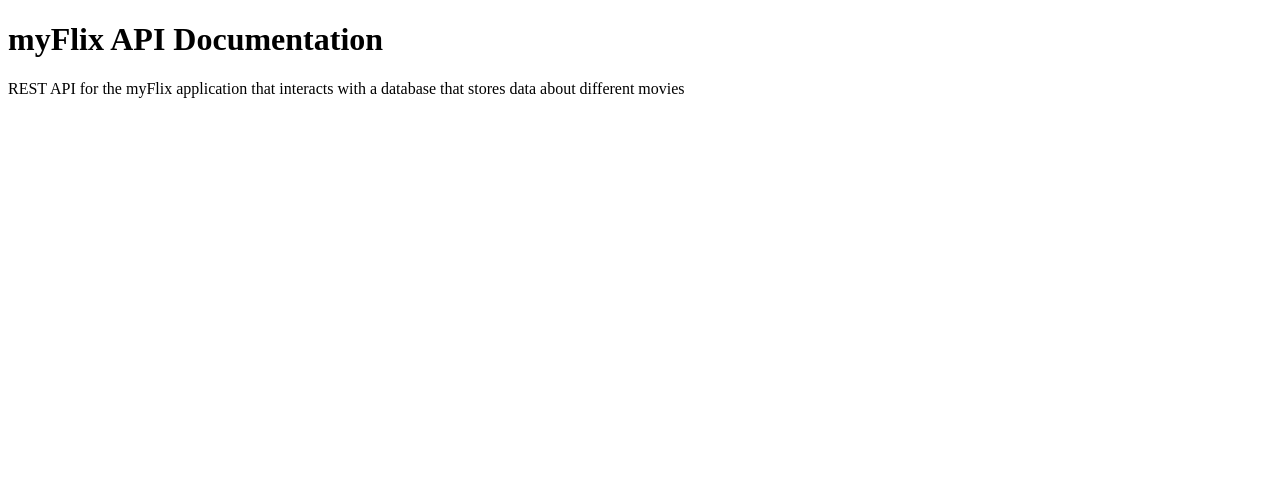
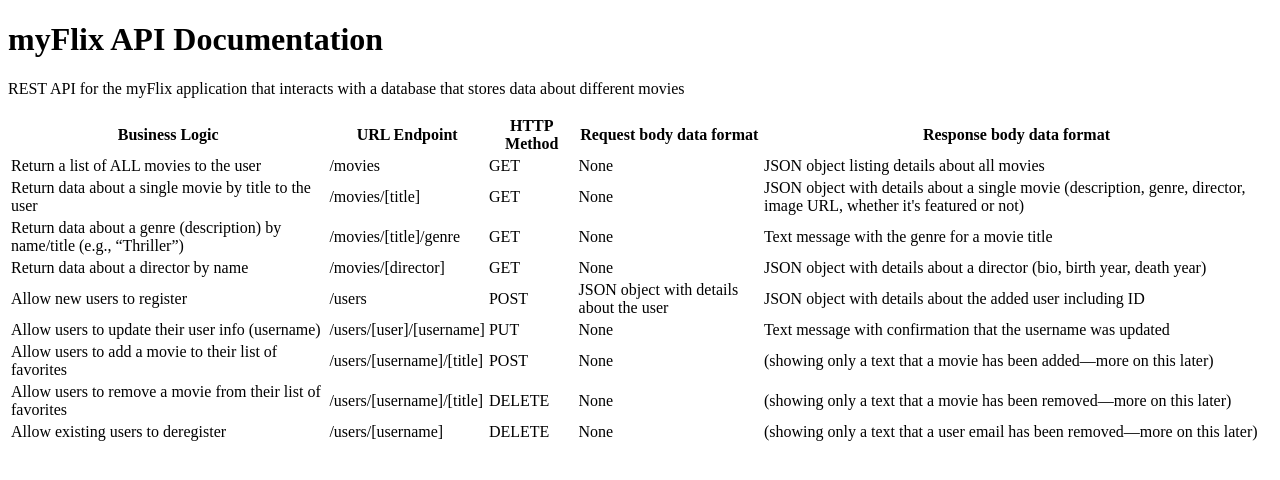
Before and after one commit to PTN6389/movie_api, a website: page public/documentation.html in a window 1280 px wide. Drawn offline with Linux system fonts and the light colour scheme.

Commit message:
Updated API documentation

```diff
--- a/public/documentation.html
+++ b/public/documentation.html
@@ -9,5 +9,81 @@
 <body>
     <h1>myFlix API Documentation</h1>
     <p>REST API for the myFlix application that interacts with a database that stores data about different movies</p>
+    <table>
+        <thead>
+            <tr>
+                <th>Business Logic</th>
+                <th>URL Endpoint</th>
+                <th>HTTP Method</th>
+                <th>Request body data format</th>
+                <th>Response body data format</th>
+            </tr>
+        </thead>
+        <tbody>
+            <tr>
+                <td>Return a list of ALL movies to the user</td>
+                <td>/movies</td>
+                <td>GET</td>
+                <td>None</td>
+                <td>JSON object listing details about all movies</td>
+            </tr>
+            <tr>
+                <td>Return data about a single movie by title to the user</td>
+                <td>/movies/[title]</td>
+                <td>GET</td>
+                <td>None</td>
+                <td>JSON object with details about a single movie (description, genre, director, image URL, whether it's featured or not)</td>
+            </tr>
+            <tr>
+                <td>Return data about a genre (description) by name/title (e.g., “Thriller”)</td>
+                <td>/movies/[title]/genre</td>
+                <td>GET</td>
+                <td>None</td>
+                <td>Text message with the genre for a movie title</td>
+            </tr>
+            <tr>
+                <td>Return data about a director by name</td>
+                <td>/movies/[director]</td>
+                <td>GET</td>
+                <td>None</td>
+                <td>JSON object with details about a director (bio, birth year, death year)</td>
+            </tr>
+            <tr>
+                <td>Allow new users to register</td>
+                <td>/users</td>
+                <td>POST</td>
+                <td>JSON object with details about the user</td>
+                <td>JSON object with details about the added user including ID</td>
+            </tr>
+            <tr>
+                <td>Allow users to update their user info (username)</td>
+                <td>/users/[user]/[username]</td>
+                <td>PUT</td>
+                <td>None</td>
+                <td>Text message with confirmation that the username was updated</td>
+            </tr>
+            <tr>
+                <td>Allow users to add a movie to their list of favorites </td>
+                <td>/users/[username]/[title]</td>
+                <td>POST</td>
+                <td>None</td>
+                <td>(showing only a text that a movie has been added—more on this later)</td>
+            </tr>
+            <tr>
+                <td>Allow users to remove a movie from their list of favorites</td>
+                <td>/users/[username]/[title]</td>
+                <td>DELETE</td>
+                <td>None</td>
+                <td>(showing only a text that a movie has been removed—more on this later)</td>
+            </tr>
+            <tr>
+                <td>Allow existing users to deregister</td>
+                <td>/users/[username]</td>
+                <td>DELETE</td>
+                <td>None</td>
+                <td>(showing only a text that a user email has been removed—more on this later)</td>
+            </tr>
+        </tbody>
+    </table>
 </body>
 </html>
```
